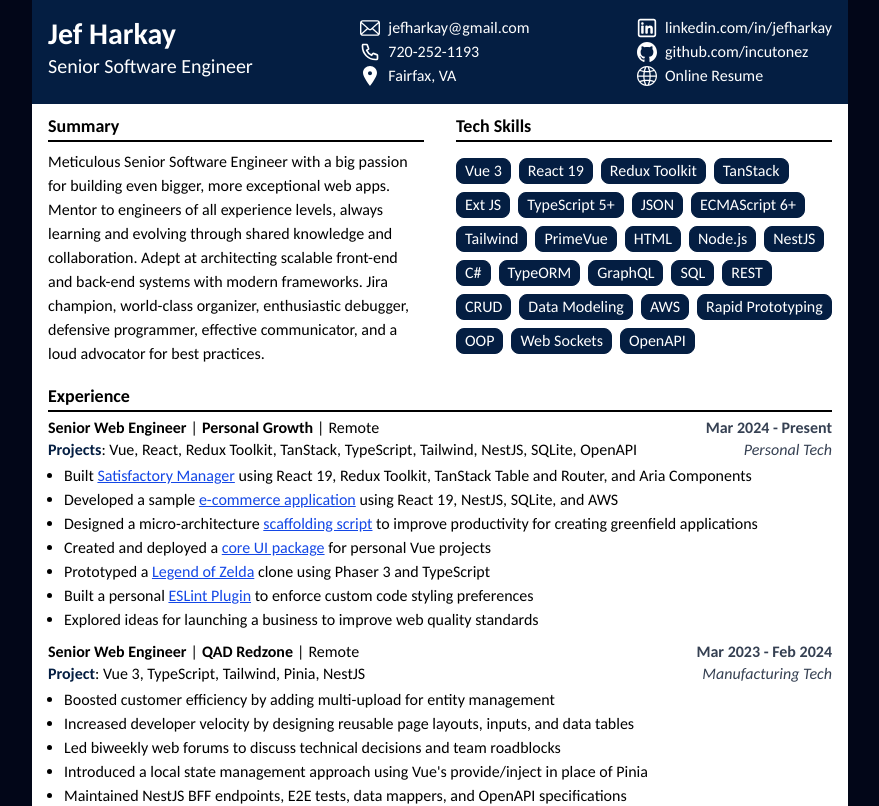
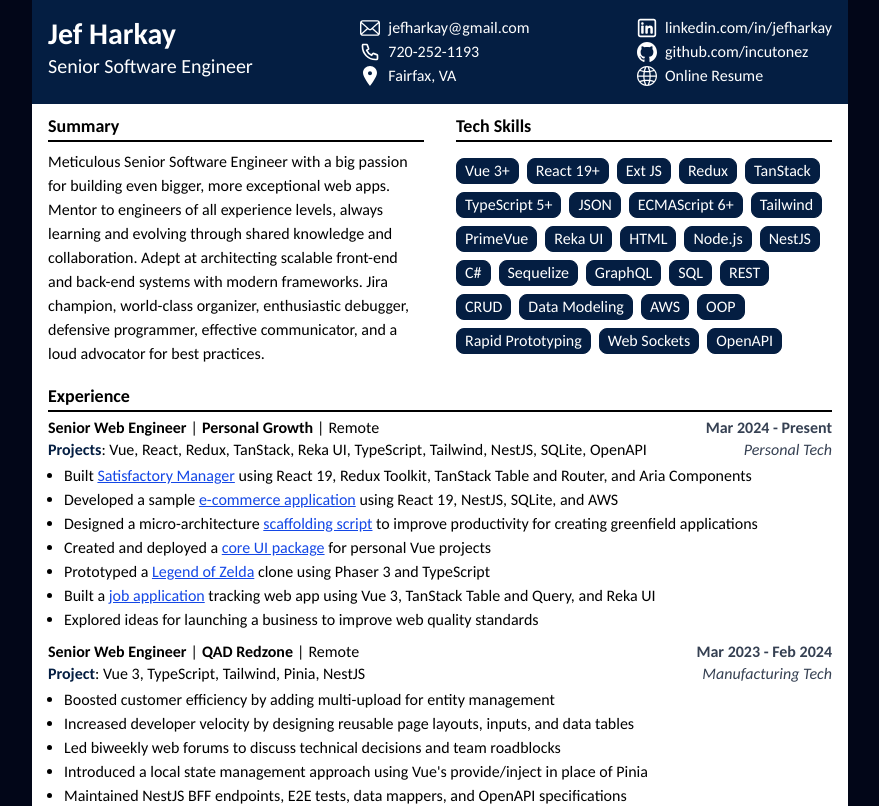
Before and after one commit to incutonez/jefharkay, a Vue app: page / in a window 1280 px wide. Shown: the top 806 px of the page, without its empty margins (200-1079 px from the left). Built offline with nearby package versions, Linux system fonts and the light colour scheme.

Commit message:
feat: Adding Job Application Experience (#31)
- Adding some helpful links for skills

```diff
--- a/src/components/BaseLink.vue
+++ b/src/components/BaseLink.vue
@@ -1,14 +1,23 @@
 <script setup lang="ts">
+import { computed } from "vue";
+
 interface IBaseLink {
 	text: string;
+	showCls?: boolean;
 }
 
-defineProps<IBaseLink>();
+const { text, showCls = true } = defineProps<IBaseLink>();
+const cls = computed(() => {
+	return {
+		["text-blue-700 underline"]: showCls,
+	};
+});
 </script>
 
 <template>
 	<a
-		class="anchor-link underline text-blue-700"
+		class="anchor-link"
+		:class="cls"
 		target="_blank"
 	>
 		{{ text }}
--- a/src/components/JefHarkayCoverLetter.vue
+++ b/src/components/JefHarkayCoverLetter.vue
@@ -62,6 +62,16 @@ import BaseLink from "@/components/BaseLink.vue";
 					</li>
 				</ul>
 			</li>
+			<li>
+				<BaseLink
+					text="Job Application Tracker"
+					href="https://github.com/incutonez/job-applications"
+				/>
+				<ul class="list-disc ml-4">
+					<li>Built with Vue 3, TanStack (Table, Query, and Virtual scroller), Redux, and Reka UI</li>
+					<li>My job application Excel spreadsheet became a bit too unwieldy, so I decided to turn it into a web app</li>
+				</ul>
+			</li>
 		</ul>
 		<p>
 			I’m looking for a collaborative, lighthearted team where I can contribute meaningful input, mentor junior developers, and help tackle ambitious projects - whether by building new applications or refactoring existing ones for long-term success.
--- a/src/components/SectionExperience.vue
+++ b/src/components/SectionExperience.vue
@@ -23,7 +23,7 @@ const QADTasks = [
 		<section class="flex flex-col space-y-3">
 			<SectionJobDescription
 				date-start="Mar 2024"
-				project="Vue, React, Redux Toolkit, TanStack, TypeScript, Tailwind, NestJS, SQLite, OpenAPI"
+				project="Vue, React, Redux, TanStack, Reka UI, TypeScript, Tailwind, NestJS, SQLite, OpenAPI"
 				company="Personal Growth"
 				location="Remote"
 				industry="Personal Tech"
@@ -63,10 +63,10 @@ const QADTasks = [
 						/> clone using Phaser 3 and TypeScript
 					</li>
 					<li>
-						Built a personal <BaseLink
-							href="https://github.com/incutonez/eslint-plugin"
-							text="ESLint Plugin"
-						/> to enforce custom code styling preferences
+						Built a <BaseLink
+							href="https://github.com/incutonez/job-applications"
+							text="job application"
+						/> tracking web app using Vue 3, TanStack Table and Query, and Reka UI
 					</li>
 					<li>Explored ideas for launching a business to improve web quality standards</li>
 				</template>
--- a/src/components/SectionSkills.vue
+++ b/src/components/SectionSkills.vue
@@ -1,4 +1,5 @@
 <script setup lang="ts">
+import BaseLink from "@/components/BaseLink.vue";
 </script>
 
 <template>
@@ -7,31 +8,62 @@
 			Tech Skills
 		</h2>
 		<ul class="skill-list">
-			<li>Vue 3</li>
-			<li>React 19</li>
-			<li>Redux Toolkit</li>
-			<li>TanStack</li>
-			<li>Ext JS</li>
+			<li>Vue 3+</li>
+			<li>React 19+</li>
+			<li>
+				<BaseLink
+					text="Ext JS"
+					href="https://www.sencha.com/products/extjs/"
+					:show-cls="false"
+				/>
+			</li>
+			<li>
+				<BaseLink
+					text="Redux"
+					href="https://redux.js.org/"
+					:show-cls="false"
+				/>
+			</li>
+			<li>
+				<BaseLink
+					text="TanStack"
+					href="https://tanstack.com/"
+					:show-cls="false"
+				/>
+			</li>
 			<li>TypeScript 5+</li>
 			<li>JSON</li>
 			<li>ECMAScript 6+</li>
 			<li>Tailwind</li>
 			<li>PrimeVue</li>
+			<li>
+				<BaseLink
+					text="Reka UI"
+					:show-cls="false"
+					href="https://reka-ui.com/docs/overview/introduction"
+				/>
+			</li>
 			<li>HTML</li>
 			<li>Node.js</li>
 			<li>NestJS</li>
 			<li>C#</li>
-			<li>TypeORM</li>
+			<li>Sequelize</li>
 			<li>GraphQL</li>
 			<li>SQL</li>
 			<li>REST</li>
 			<li>CRUD</li>
 			<li>Data Modeling</li>
 			<li>AWS</li>
+			<li>OOP</li>
 			<li>Rapid Prototyping</li>
-			<li>OOP</li>
 			<li>Web Sockets</li>
-			<li>OpenAPI</li>
+			<li>
+				<BaseLink
+					text="OpenAPI"
+					href="https://openapi-generator.tech/docs/generators/typescript-axios"
+					:show-cls="false"
+				/>
+			</li>
 		</ul>
 	</article>
 </template>
--- a/src/style.css
+++ b/src/style.css
@@ -29,6 +29,7 @@ body {
     .anchor-link {
         @apply cursor-pointer hover:text-cyan-400;
     }
+
     .skill-title,
     .section-title {
         @apply text-lg font-semibold border-b-2 border-black mb-2;
```
